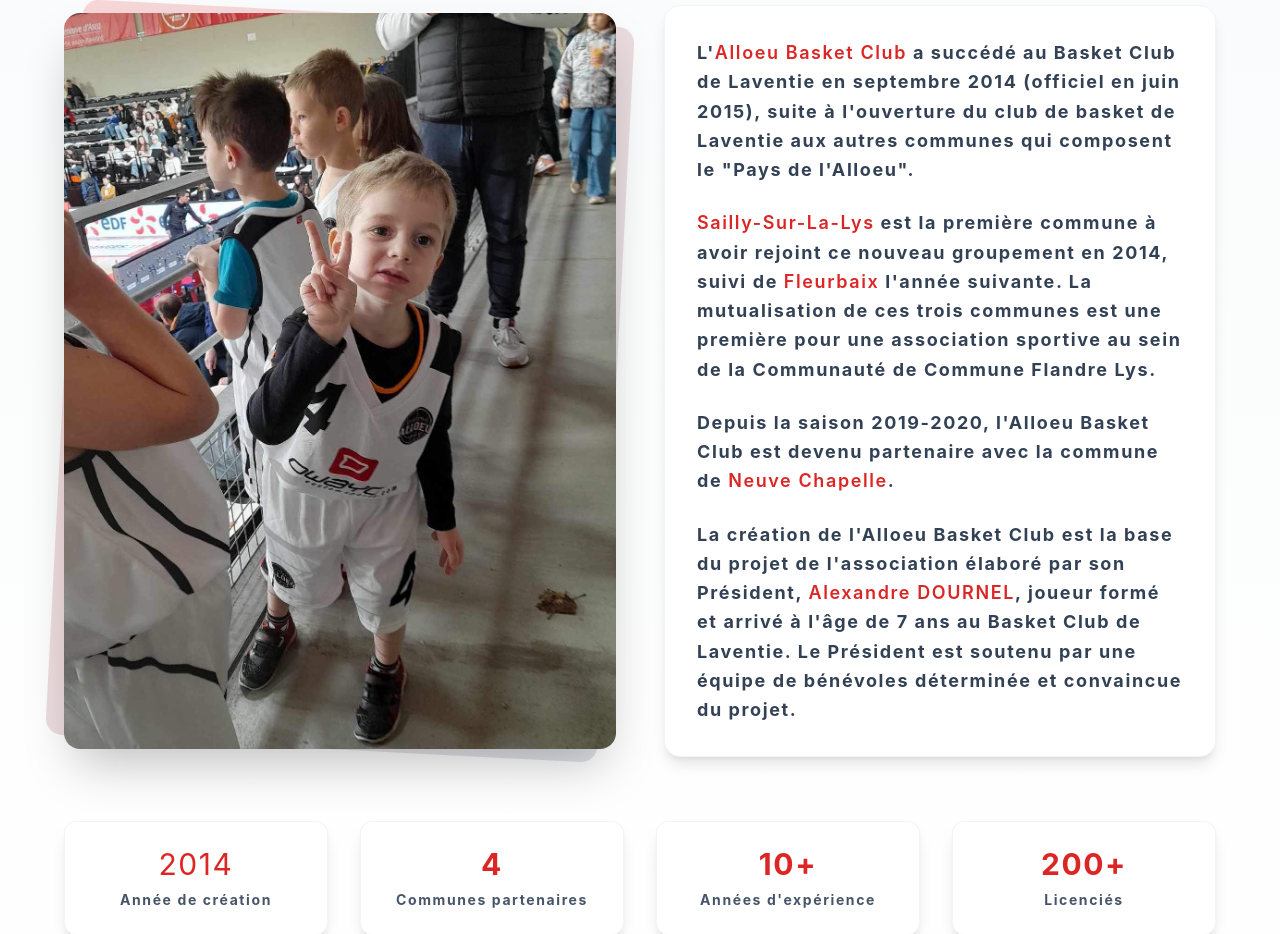
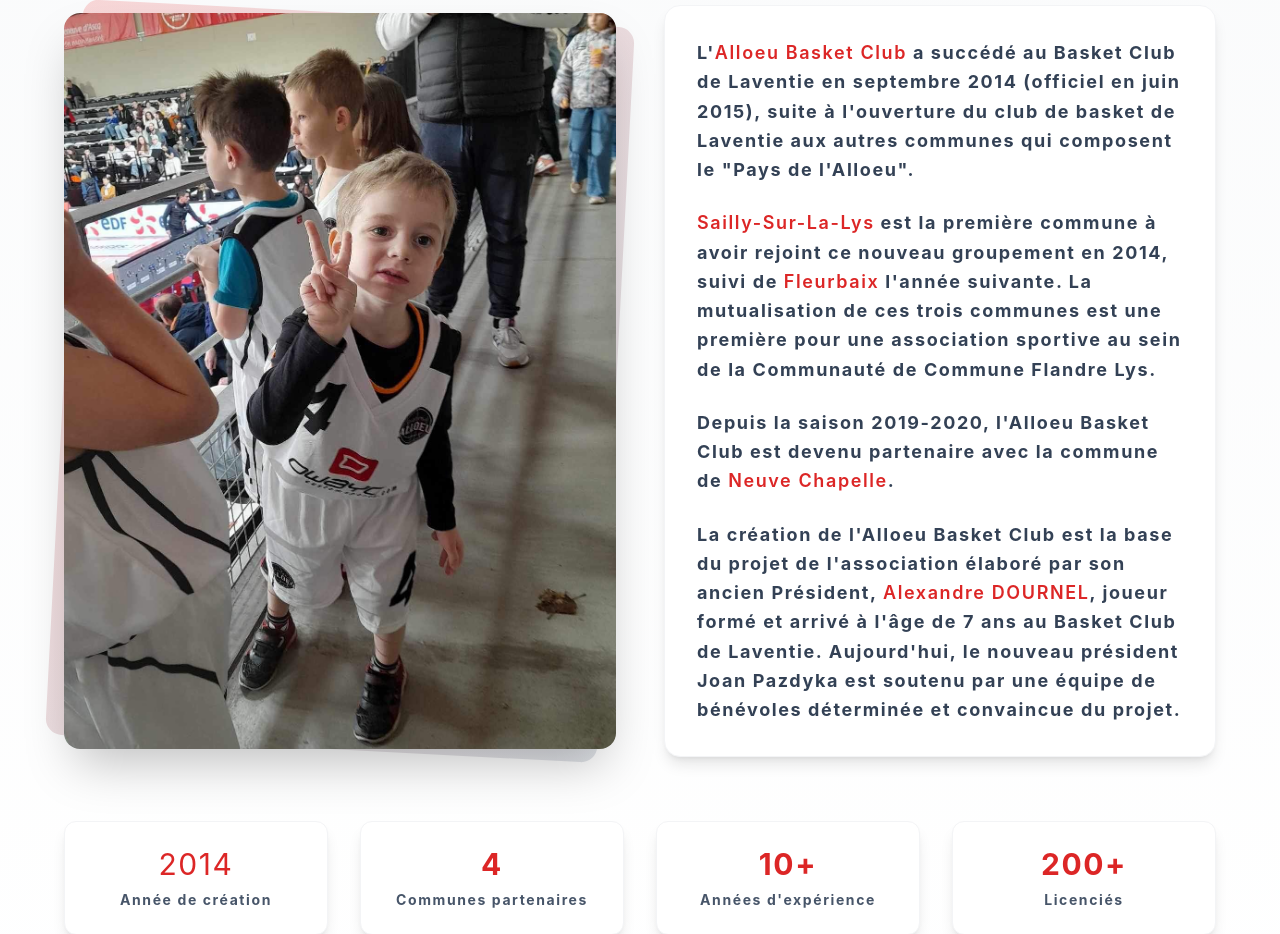
Before and after one commit to MatheisDsn/alloeubc_website, a Django app: page /leclub/presentations/ in a window 1280 px wide. Shown: the part 400-1334 px from the top of the page. Run offline with Django 4.2, Linux system fonts and the light colour scheme; data comes from the database, SQL or seed files in the repository; data that the repository does not hold is empty; some libraries are stand-ins or nearby versions; some web fonts are replaced.

Commit message:
Update presentation.html

```diff
--- a/alloeu_bc/mysite/index/templates/index/presentation.html
+++ b/alloeu_bc/mysite/index/templates/index/presentation.html
@@ -50,7 +50,7 @@
                 Depuis la saison 2019-2020, l'Alloeu Basket Club est devenu partenaire avec la commune de <strong class="text-primary-600">Neuve Chapelle</strong>.
               </p>
               <p class="text-secondary-700 leading-relaxed">
-                La création de l'Alloeu Basket Club est la base du projet de l'association élaboré par son Président, <strong class="text-primary-600">Alexandre DOURNEL</strong>, joueur formé et arrivé à l'âge de 7 ans au Basket Club de Laventie. Le Président est soutenu par une équipe de bénévoles déterminée et convaincue du projet.
+                La création de l'Alloeu Basket Club est la base du projet de l'association élaboré par son ancien Président, <strong class="text-primary-600">Alexandre DOURNEL</strong>, joueur formé et arrivé à l'âge de 7 ans au Basket Club de Laventie. Aujourd'hui, le nouveau président Joan Pazdyka est soutenu par une équipe de bénévoles déterminée et convaincue du projet.
               </p>
             </div>
           </div>
```
